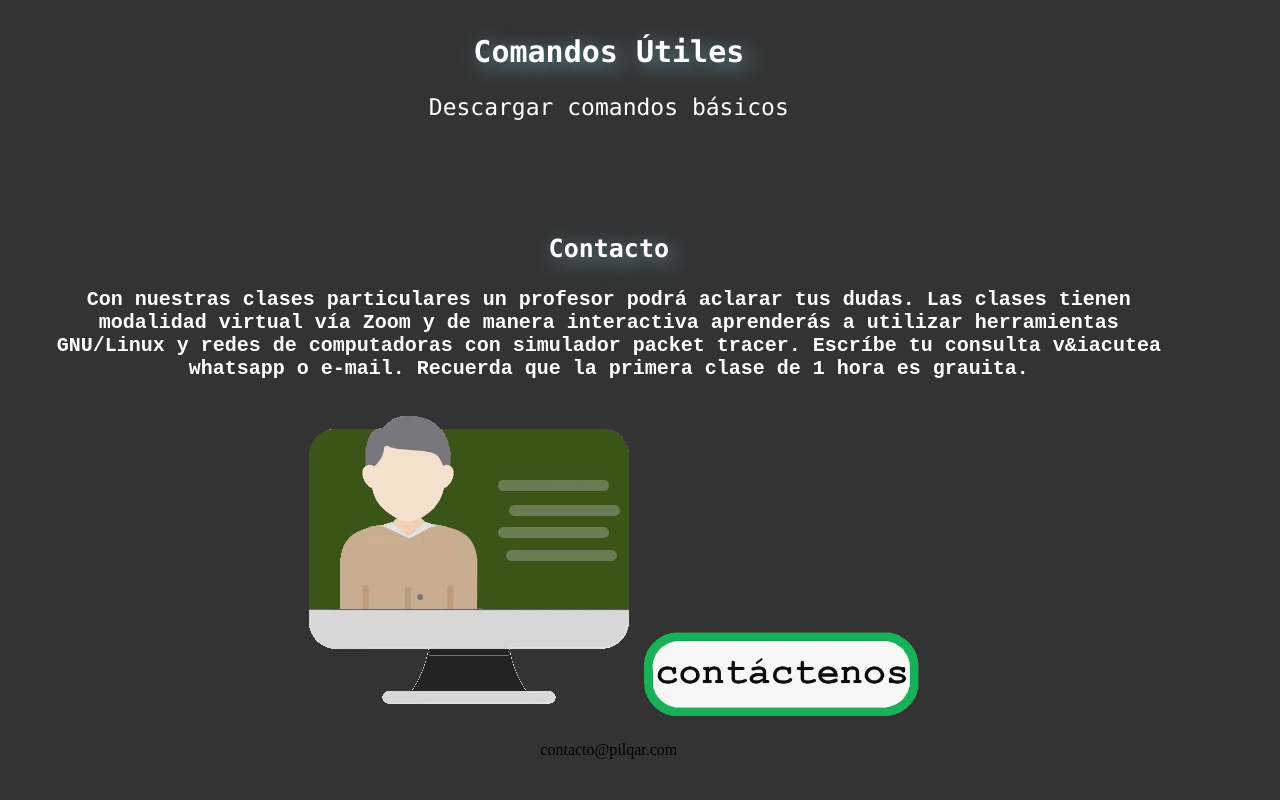
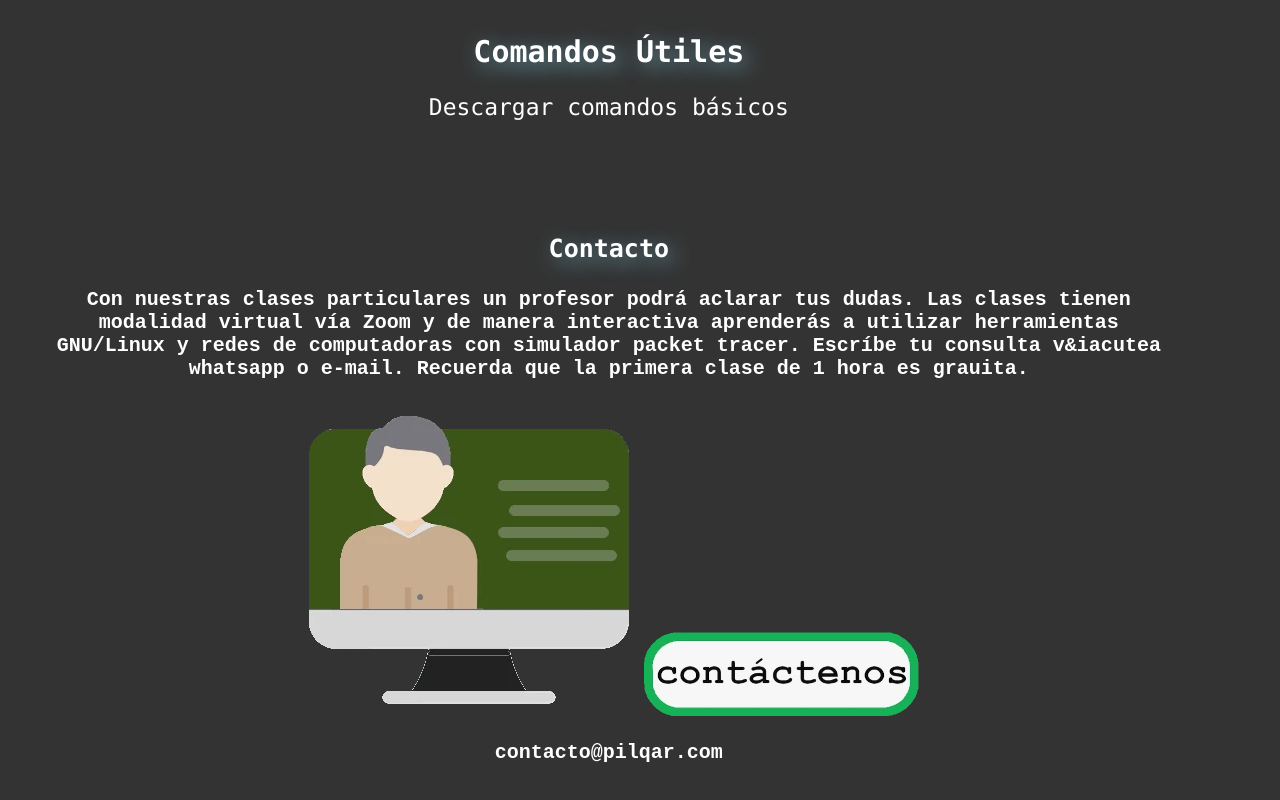
Before and after one commit to pilqar/claseslinux.github.com, a plain HTML site: page index.html in a window 1280 px wide. Shown: the part 5442-6242 px from the top of the page. Drawn offline with Linux system fonts and the light colour scheme.

Commit message:
Update index.html

```diff
--- a/index.html
+++ b/index.html
@@ -420,7 +420,7 @@ herramientas GNU/Linux y redes de computadoras con simulador packet
 tracer. Escr&iacute;be tu consulta v&amp;iacutea whatsapp o e-mail.
 Recuerda que la primera clase de 1 hora es grauita.</p>
 
-<img src="images/teacher2.webp"><img src="images/contact.webp"><p></p>contacto@pilqar.com</p>
+<img src="images/teacher2.webp"><img src="images/contact.webp"><p class="white">contacto@pilqar.com</p>
 </div>
 
 </body></html>
```
